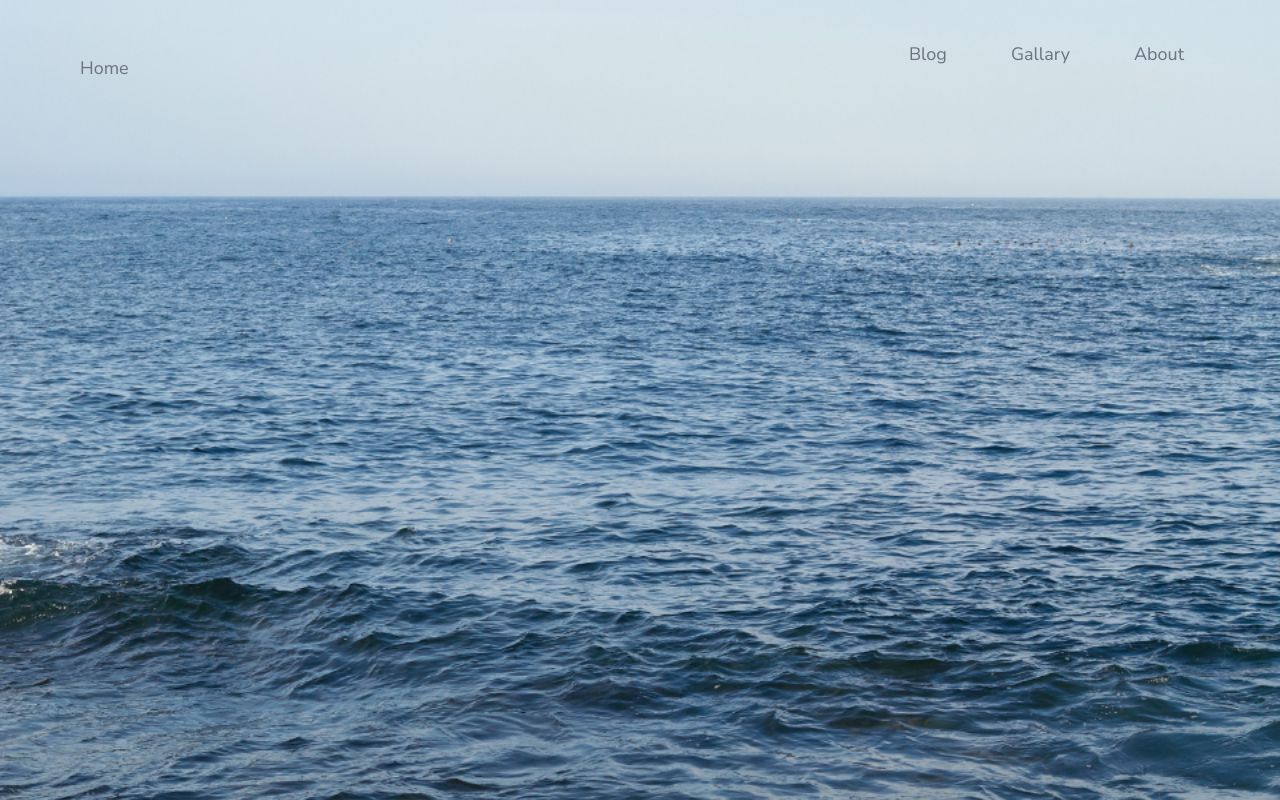
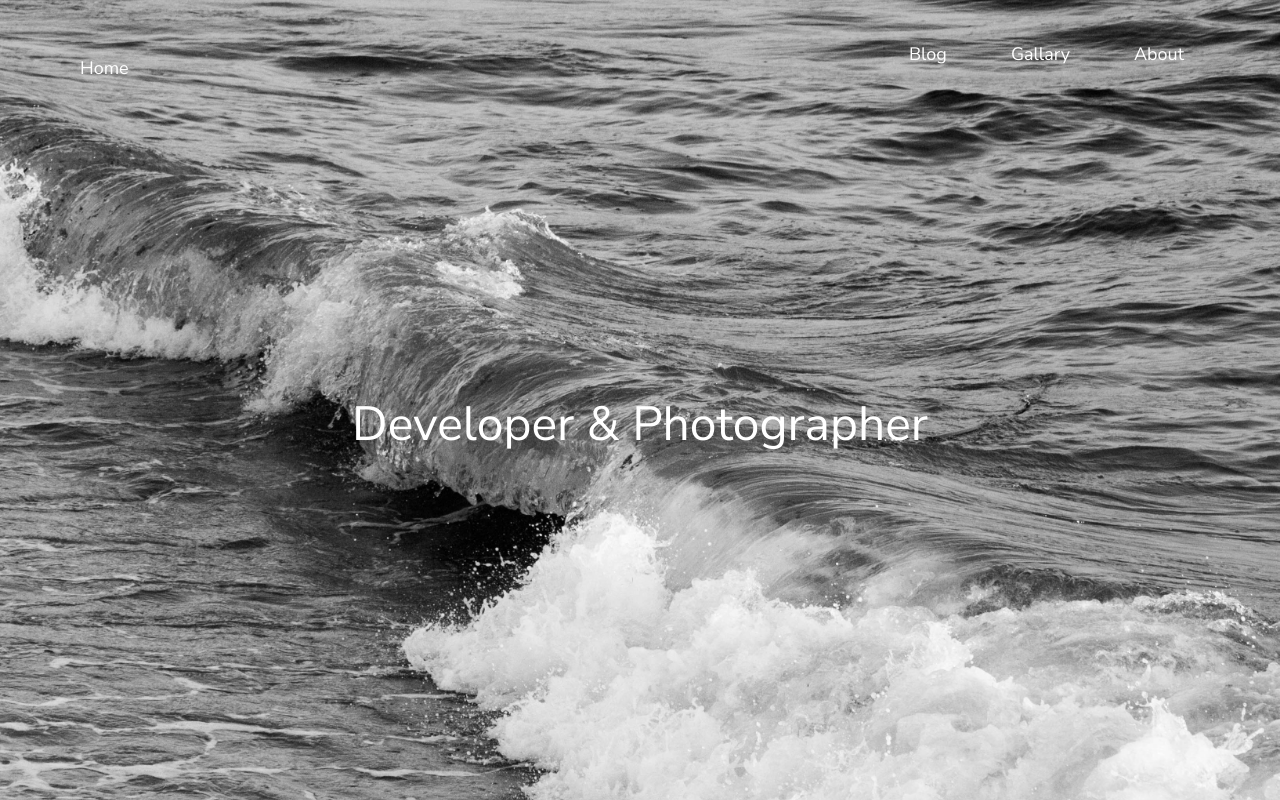
Before and after one commit to z27fang/personal-website, a Next.js app: page / in a window 1280 px wide. Built offline with nearby package versions, Linux system fonts and the light colour scheme.

Commit message:
added text to the center at home page

```diff
--- a/components/header.js
+++ b/components/header.js
@@ -3,8 +3,8 @@ import Image from 'next/image';
 
 function MenuLink(props) {
     return (
-    <div className="px-8 text-gray-500 cursor-pointer">
-        <p className="py-2 md:py-0 text-lg border-opacity-0 border-gray-500 border-b-4 hover:border-opacity-100 transition ease-linear duration-300">{ props.children }</p>
+    <div className="px-8 cursor-pointer">
+        <p className="py-2 text-white md:py-0 text-lg border-opacity-0 border-white border-b-4 hover:border-opacity-100 transition ease-linear duration-300">{ props.children }</p>
     </div>)
 }
 
@@ -16,7 +16,7 @@ export default function Header({ menuLinks }){
     return (
         <header className="py-10 z-20 right-0 left-0 top-0 fixed transition-all ease-in-out box-border">
             <div className="max-w-6xl flex items-center mx-auto box-border justify-between">
-                <div className="cursor-pointer box-border h-5 pl-4 text-gray-500 text-lg z-10">Home</div>
+                <div className="cursor-pointer box-border h-5 pl-4 text-white text-lg z-10">Home</div>
                 <div className="hidden md:flex">
                     <div className="opacity-100 z-10 shadow-none flex flex-row p-0 static items-center inset-x-0 top-0 box-border ">
                         {menuLinks.map((menulink, index) => (
@@ -32,7 +32,7 @@ export default function Header({ menuLinks }){
                 onClick={() => setShowMenu((prev) => !prev)}
                 >
                     <svg
-                        className="w-6 text-gray-900"
+                        className="w-6 text-white"
                         xmlns="http://www.w3.org/2000/svg"
                         fill="none"
                         viewBox="0 0 24 24"
--- a/pages/index.js
+++ b/pages/index.js
@@ -7,7 +7,6 @@ function Home() {
         { href: "/blog/", name: "Blog" },
         { href: "/gallary/", name: "Gallary" },
         { href: "/about/", name: "About"}
-
       ];
 
 
@@ -18,6 +17,11 @@ function Home() {
                 <ImageNavigator
                 images={['/bg1.jpg', '/bg2.jpg', 'bg3.jpg']}/>
             </div>
+            <div className="fixed top-1/2 w-full">
+                <div className="flex justify-center md:text-5xl text-xl text-white font-serif">
+                    Developer & Photographer
+                </div>
+            </div>
         </main>
     )
 }
```
Also changed, not shown: public/bg1.jpg.
